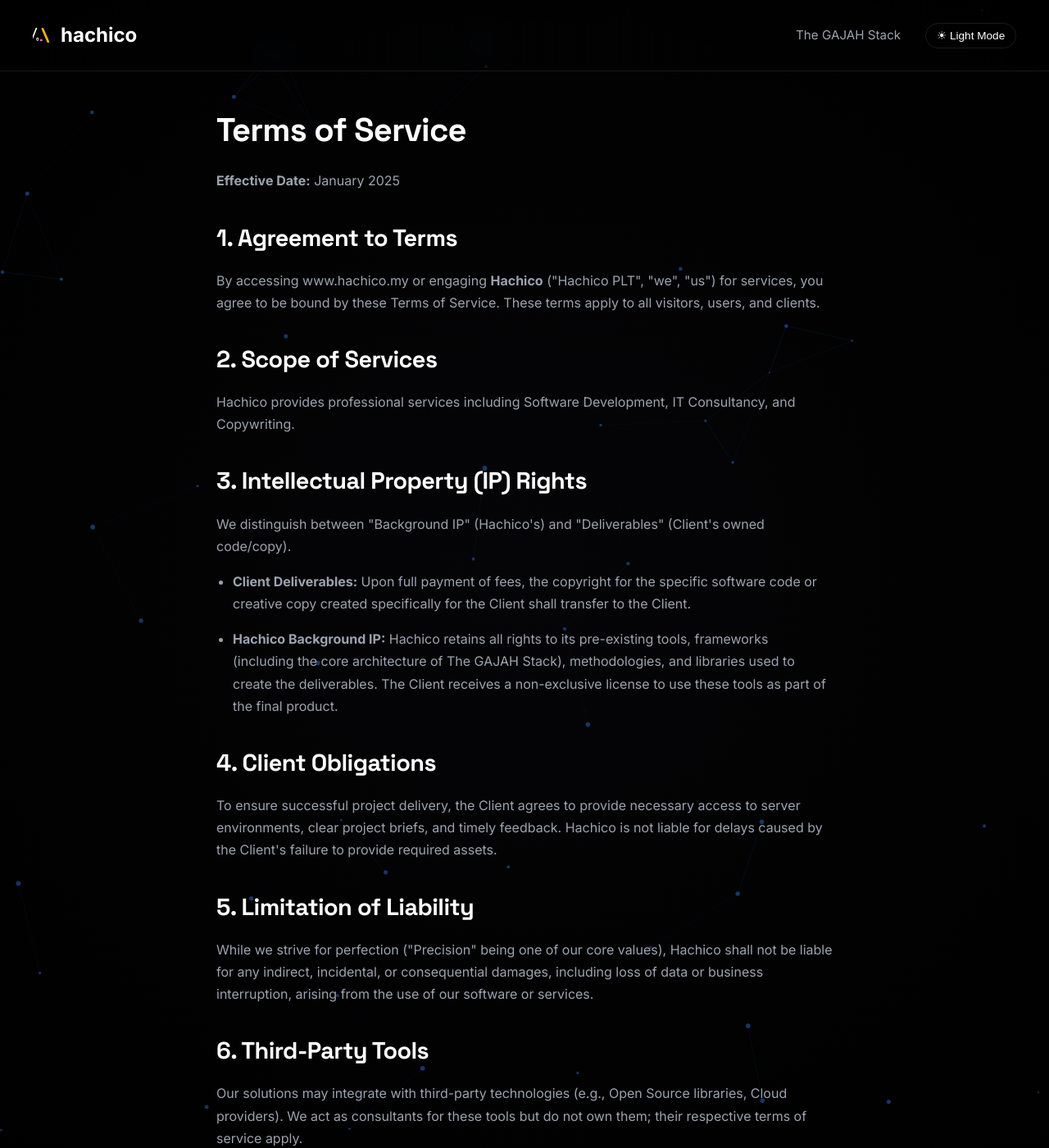
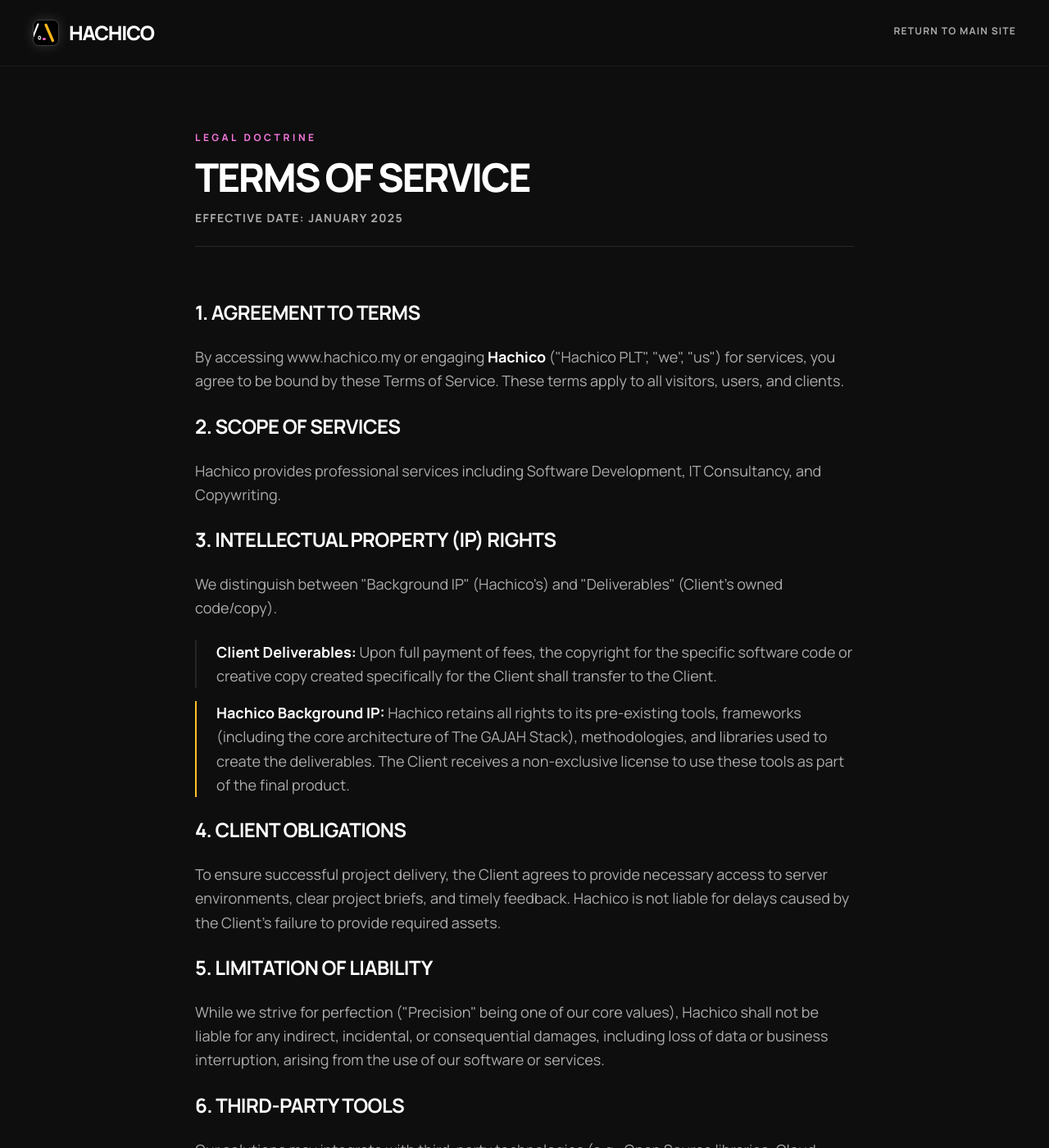
Before and after one commit to hachicomy/hachicomy.github.io, a Jekyll site: the page terms.html, which Jekyll copies as it is, in a window 1280 px wide and 1400 px high. Shown: the whole window at 82% size. Built offline with Jekyll 4.4.1, drawn with Linux system fonts in a browser that asks for light colours; nearby versions of some CDN libraries; some of the changed text lies outside the part shown.

Commit message:
Update design for terms.html.

```diff
--- a/terms.html
+++ b/terms.html
@@ -1,28 +1,60 @@
 <!DOCTYPE html>
-<html lang="en">
+<html class="dark scroll-smooth" lang="en">
 
 <head>
-    <meta charset="UTF-8">
-    <meta name="viewport" content="width=device-width, initial-scale=1.0">
-    <title>Terms of Service - Hachico</title>
+    <meta charset="utf-8" />
+    <meta content="width=device-width, initial-scale=1.0" name="viewport" />
+    <title>Terms of Service | Hachico</title>
     <link rel="icon" type="image/x-icon" href="img/favicon.ico">
-    <link rel="preconnect" href="https://fonts.googleapis.com">
-    <link rel="preconnect" href="https://fonts.gstatic.com" crossorigin>
+
+    <!-- Global site tag (gtag.js) - Google Analytics -->
+    <script async src="https://www.googletagmanager.com/gtag/js?id=G-5H51X77RR2"></script>
+    <script>
+        window.dataLayer = window.dataLayer || [];
+        function gtag() { dataLayer.push(arguments); }
+        gtag('js', new Date());
+        gtag('config', 'G-5H51X77RR2');
+    </script>
+
+    <link href="https://fonts.googleapis.com/css2?family=Manrope:wght@400;500;600;700;800&amp;display=swap"
+        rel="stylesheet" />
     <link
-        href="https://fonts.googleapis.com/css2?family=Inter:wght@300;400;500;600;700&family=Space+Grotesk:wght@300;500;700&family=JetBrains+Mono:wght@400;500&display=swap"
-        rel="stylesheet">
-    <link rel="stylesheet" href="css/main.css">
+        href="https://fonts.googleapis.com/css2?family=Material+Symbols+Outlined:wght,FILL@100..700,0..1&amp;display=swap"
+        rel="stylesheet" />
+    <script src="https://cdn.tailwindcss.com?plugins=forms,container-queries"></script>
+
+    <script id="tailwind-config">
+        tailwind.config = {
+            darkMode: "class",
+            theme: {
+                extend: {
+                    colors: {
+                        primary: "#FDC128", secondary: "#F879E0", background: "#0e0e0e",
+                        surface: "#131313", "on-surface": "#ffffff", "on-surface-variant": "#adaaaa",
+                    },
+                    fontFamily: { headline: ["Manrope"], body: ["Manrope"], label: ["Manrope"] }
+                },
+            },
+        }
+    </script>
+    <style>
+        .glass-header {
+            background: rgba(14, 14, 14, 0.8);
+            backdrop-filter: blur(12px);
+            -webkit-backdrop-filter: blur(12px);
+        }
+    </style>
 </head>
 
-<body>
-    <div id="canvas-container">
-        <canvas id="canvas"></canvas>
-    </div>
+<body class="bg-background text-on-surface font-body selection:bg-primary selection:text-black">
 
-    <nav class="navbar">
-        <div class="container" style="display:flex; justify-content:space-between; width:100%;">
-            <a href="index.html" class="logo">
-                <svg width="24" height="24" viewBox="0 0 100 100" xmlns="http://www.w3.org/2000/svg"
+    <!-- TopNavBar -->
+    <header class="fixed top-0 w-full z-50 glass-header border-b border-white/5 transition-all">
+        <nav class="flex justify-between items-center px-6 md:px-10 py-6 w-full max-w-[1920px] mx-auto">
+            <div class="flex items-center gap-3 cursor-pointer group" onclick="window.scrollTo(0,0)">
+                <div
+                    class="h-8 w-8 rounded-[22%] border border-white/20 shadow-[0_0_15px_rgba(255,255,255,0.15)] overflow-hidden flex-shrink-0 transition-all duration-500 group-hover:shadow-[0_0_20px_rgba(253,193,40,0.4)] group-hover:border-primary/50">
+                    <svg class="w-full h-full block" viewBox="0 0 100 100" xmlns="http://www.w3.org/2000/svg"
                         aria-label="Hachico Logo">
                         <title>Hachico Logo</title>
                         <rect x="0" y="0" width="100" height="100" rx="22" fill="#000000" />
@@ -32,86 +64,95 @@
                         <circle cx="24" cy="70" r="3.5" fill="#000000" />
                         <ellipse cx="43" cy="75" rx="6.5" ry="5" fill="#FF66CC" />
                     </svg>
-                <span class="logo-text">hachico</span>
-            </a>
-
-            <button class="mobile-menu-btn" aria-label="Toggle navigation">
-                <span class="bar"></span>
-                <span class="bar"></span>
-                <span class="bar"></span>
-            </button>
-
-            <ul class="nav-links">
-                <li><a href="gajah/index.html">The GAJAH Stack</a></li>
-                <li>
-                    <button id="theme-toggle" class="theme-toggle">☀ Light Mode</button>
-                </li>
-            </ul>
+                </div>
+                <div
+                    class="text-2xl font-black tracking-tighter text-white uppercase font-headline transition-colors duration-500 group-hover:text-primary">
+                    HACHICO
+                </div>
+            </div>
+            <div class="hidden md:flex items-center space-x-10">
+                <a class="text-[#adaaaa] hover:text-white pb-1 text-[12px] font-bold uppercase tracking-widest transition-all"
+                    href="/">Return to Main Site</a>
             </div>
         </nav>
+    </header>
 
-    <main class="legal-container">
-        <h1>Terms of Service</h1>
-        <p><strong>Effective Date:</strong> January 2025</p>
+    <main class="pt-40 pb-32 px-6 lg:px-12 max-w-[900px] mx-auto">
+        <span class="font-label text-secondary tracking-[0.3em] uppercase text-xs mb-4 block font-bold">Legal
+            Doctrine</span>
+        <h1 class="font-headline text-4xl md:text-5xl font-black tracking-tighter text-white mb-4 uppercase">Terms of
+            Service</h1>
+        <p
+            class="text-on-surface-variant text-sm font-bold uppercase tracking-widest mb-16 border-b border-white/10 pb-6">
+            Effective Date: January 2025</p>
 
-        <h2>1. Agreement to Terms</h2>
-        <p>By accessing www.hachico.my or engaging <strong>Hachico</strong> ("Hachico PLT", "we", "us") for services,
-            you agree to be bound by these Terms of Service. These terms apply to all visitors, users, and clients.</p>
+        <div class="text-on-surface-variant text-lg leading-relaxed space-y-6">
+            <h2 class="text-2xl font-bold text-white mt-12 mb-4 font-headline uppercase tracking-tight">1. Agreement to
+                Terms</h2>
+            <p>By accessing www.hachico.my or engaging <strong class="text-white">Hachico</strong> ("Hachico PLT", "we",
+                "us") for services, you agree to be bound by these Terms of Service. These terms apply to all visitors,
+                users, and clients.</p>
 
-        <h2>2. Scope of Services</h2>
-        <p>Hachico provides professional services including Software Development, IT Consultancy, and Copywriting.</p>
+            <h2 class="text-2xl font-bold text-white mt-12 mb-4 font-headline uppercase tracking-tight">2. Scope of
+                Services</h2>
+            <p>Hachico provides professional services including Software Development, IT Consultancy, and Copywriting.
+            </p>
 
-        <h2>3. Intellectual Property (IP) Rights</h2>
+            <h2 class="text-2xl font-bold text-white mt-12 mb-4 font-headline uppercase tracking-tight">3. Intellectual
+                Property (IP) Rights</h2>
             <p>We distinguish between "Background IP" (Hachico's) and "Deliverables" (Client's owned code/copy).</p>
-        <ul>
-            <li><strong>Client Deliverables:</strong> Upon full payment of fees, the copyright for the specific software
-                code or creative copy created specifically for the Client shall transfer to the Client.</li>
-            <li><strong>Hachico Background IP:</strong> Hachico retains all rights to its pre-existing tools, frameworks
-                (including the core architecture of The GAJAH Stack), methodologies, and libraries used to create the
-                deliverables. The Client receives a non-exclusive license to use these tools as part of the final
-                product.</li>
+            <ul class="list-none space-y-4 pl-0">
+                <li class="pl-6 border-l-2 border-white/10"><strong class="text-white">Client Deliverables:</strong>
+                    Upon full payment of fees, the copyright for the specific software code or creative copy created
+                    specifically for the Client shall transfer to the Client.</li>
+                <li class="pl-6 border-l-2 border-primary"><strong class="text-white">Hachico Background IP:</strong>
+                    Hachico retains all rights to its pre-existing tools, frameworks (including the core architecture of
+                    The GAJAH Stack), methodologies, and libraries used to create the deliverables. The Client receives
+                    a non-exclusive license to use these tools as part of the final product.</li>
             </ul>
 
-        <h2>4. Client Obligations</h2>
-        <p>To ensure successful project delivery, the Client agrees to provide necessary access to server environments,
-            clear project briefs, and timely feedback. Hachico is not liable for delays caused by the Client's failure
-            to provide required assets.</p>
+            <h2 class="text-2xl font-bold text-white mt-12 mb-4 font-headline uppercase tracking-tight">4. Client
+                Obligations</h2>
+            <p>To ensure successful project delivery, the Client agrees to provide necessary access to server
+                environments, clear project briefs, and timely feedback. Hachico is not liable for delays caused by the
+                Client's failure to provide required assets.</p>
 
-        <h2>5. Limitation of Liability</h2>
-        <p>While we strive for perfection ("Precision" being one of our core values), Hachico shall not be liable for
-            any indirect, incidental, or consequential damages, including loss of data or business interruption, arising
-            from the use of our software or services.</p>
+            <h2 class="text-2xl font-bold text-white mt-12 mb-4 font-headline uppercase tracking-tight">5. Limitation of
+                Liability</h2>
+            <p>While we strive for perfection ("Precision" being one of our core values), Hachico shall not be liable
+                for any indirect, incidental, or consequential damages, including loss of data or business interruption,
+                arising from the use of our software or services.</p>
 
-        <h2>6. Third-Party Tools</h2>
-        <p>Our solutions may integrate with third-party technologies (e.g., Open Source libraries, Cloud providers). We
-            act as consultants for these tools but do not own them; their respective terms of service apply.</p>
+            <h2 class="text-2xl font-bold text-white mt-12 mb-4 font-headline uppercase tracking-tight">6. Third-Party
+                Tools</h2>
+            <p>Our solutions may integrate with third-party technologies (e.g., Open Source libraries, Cloud providers).
+                We act as consultants for these tools but do not own them; their respective terms of service apply.</p>
 
-        <h2>7. Governing Law</h2>
-        <p>These Terms shall be governed by and construed in accordance with the laws of <strong>Malaysia</strong>. Any
-            disputes shall be resolved exclusively in the courts of Malaysia.</p>
+            <h2 class="text-2xl font-bold text-white mt-12 mb-4 font-headline uppercase tracking-tight">7. Governing Law
+            </h2>
+            <p>These Terms shall be governed by and construed in accordance with the laws of <strong
+                    class="text-white">Malaysia</strong>. Any disputes shall be resolved exclusively in the courts of
+                Malaysia.</p>
 
-        <h2>8. Contact</h2>
+            <h2 class="text-2xl font-bold text-white mt-12 mb-4 font-headline uppercase tracking-tight">8. Contact</h2>
             <p>For legal notices or questions regarding these terms:</p>
-        <p><strong>Email:</strong> <a href="mailto:hachico@hachico.my"
-                style="color: var(--accent-color);">hachico@hachico.my</a></p>
+            <p class="font-bold text-white">Email: <a href="mailto:hachico@hachico.my"
+                    class="text-secondary hover:text-white transition-colors">hachico@hachico.my</a></p>
+        </div>
     </main>
 
-    <footer id="footer">
-        <div class="container">
-            <div class="footer-bottom">
-                <p>&copy; 2026 hachico.my All rights reserved.</p>
-                <div class="mt-10" style="margin-bottom: 20px;">
-                    <a href="privacy.html">Privacy Policy</a>
-                    <span class="separator">|</span>
-                    <a href="terms.html">Terms of Service</a>
-                </div>
+    <!-- Footer -->
+    <footer class="bg-[#0e0e0e] w-full border-t border-white/5 py-12">
+        <div class="max-w-[1400px] mx-auto px-6 md:px-12 flex flex-col md:flex-row justify-between items-center gap-6">
+            <span class="font-body text-sm text-[#adaaaa] text-center md:text-left">
+                &copy; 2026 Hachico.my. All Rights Reserved.
+            </span>
+            <div class="flex gap-6 text-sm font-bold tracking-widest uppercase">
+                <a href="/privacy.html" class="text-[#adaaaa] hover:text-primary transition-colors">Privacy</a>
+                <a href="/terms.html" class="text-[#adaaaa] hover:text-secondary transition-colors">Terms</a>
             </div>
         </div>
     </footer>
-
-    <button id="backToTop" aria-label="Back to top">↑</button>
-
-    <script src="js/main.js"></script>
 </body>
 
 </html>
```
Lines whose indentation alone changed are shown as unchanged.
